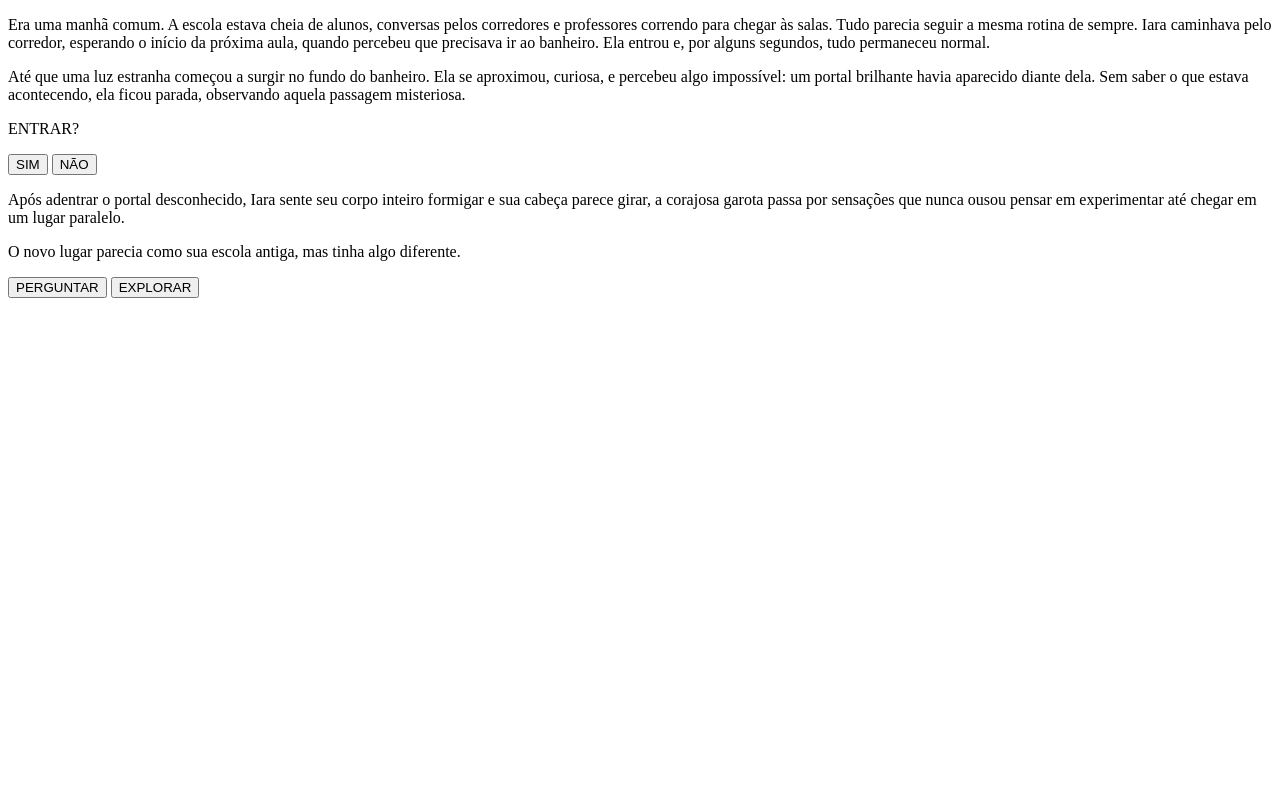
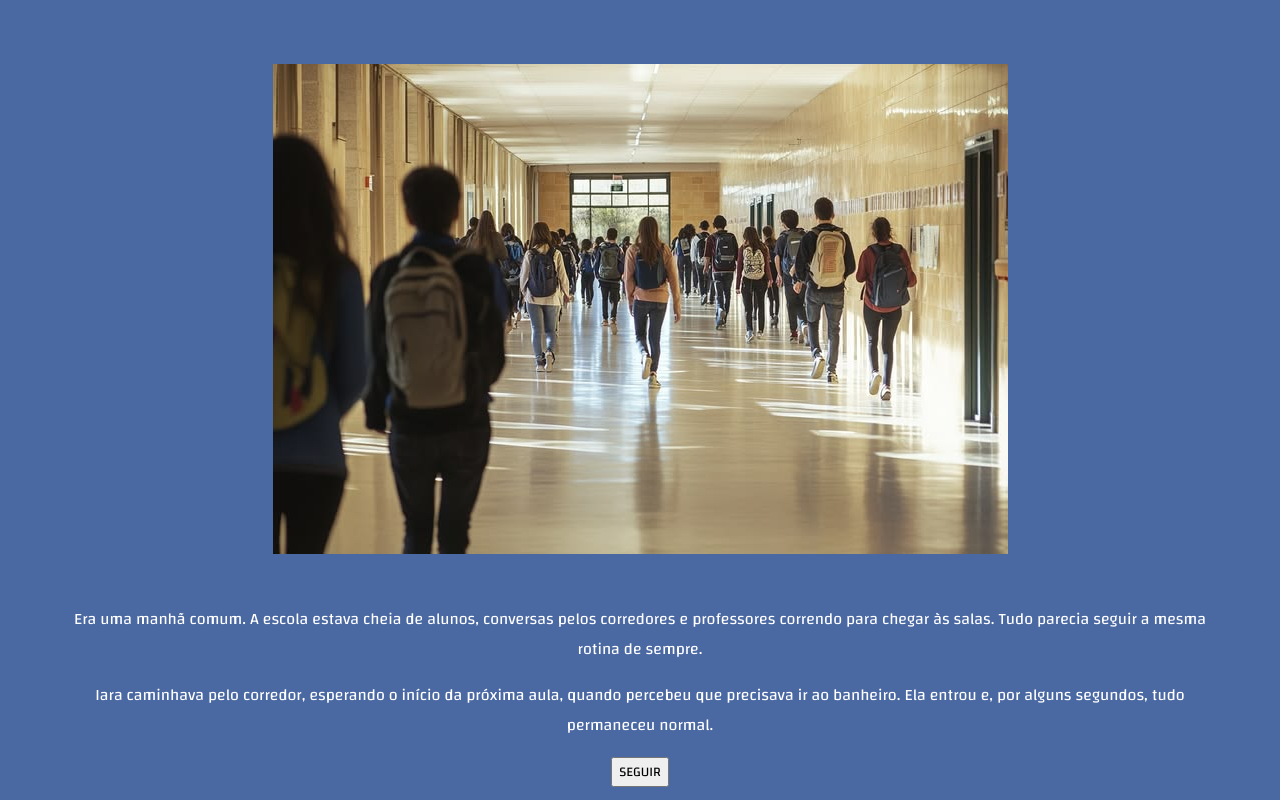
Before and after one commit to xzzrafinha/-Escola-do-Futuro---RPG, a plain HTML site: page index.html in a window 1280 px wide. Drawn offline with Linux system fonts and the light colour scheme.

Commit message:
Botões/sumiço e aparição

```diff
--- a/index.html
+++ b/index.html
@@ -3,28 +3,51 @@
 <head>
     <meta charset="UTF-8">
     <meta name="viewport" content="width=device-width, initial-scale=1.0">
+    <link rel="stylesheet" href="style.css">
+    <link rel="preconnect" href="https://fonts.googleapis.com">
+    <link rel="preconnect" href="https://fonts.gstatic.com" crossorigin>
+    <link href="https://fonts.googleapis.com/css2?family=Changa:wght@200..800&display=swap" rel="stylesheet">
     <title>ESCOLA DO FUTURO</title>
 </head>
+
 <body>
      <main>
-      <div class="banheiro id="caminho-0">
-          <p> Era uma manhã comum. A escola estava cheia de alunos, conversas pelos corredores e professores correndo para chegar às salas. Tudo parecia seguir a mesma rotina de sempre.
-            Iara caminhava pelo corredor, esperando o início da próxima aula, quando percebeu que precisava ir ao banheiro. Ela entrou e, por alguns segundos, tudo permaneceu normal. </p>
-          <P> Até que uma luz estranha começou a surgir no fundo do banheiro.
-            Ela se aproximou, curiosa, e percebeu algo impossível: um portal brilhante havia aparecido diante dela. Sem saber o que estava acontecendo, ela ficou parada, observando aquela passagem misteriosa.</P>
+
+      <div class="passo ativo" id="passo-0">
+         <img src="cenario-passo0.jpg" alt = ""
+           <p> Era uma manhã comum. A escola estava cheia de alunos, conversas pelos corredores e professores correndo para chegar às salas. Tudo parecia seguir a mesma rotina de sempre. </p>
+          <p> Iara caminhava pelo corredor, esperando o início da próxima aula, quando percebeu que precisava ir ao banheiro. Ela entrou e, por alguns segundos, tudo permaneceu normal. </p>
+            <button class="btn-proximo" data-proximo="1" >SEGUIR</button>
+      </div>
+
+      <div class="passo" id="passo-1">
+          <P> De repente, uma luz estranha começou a surgir no fundo do banheiro.</P>
+           <P>Ela se aproximou, curiosa, e percebeu algo impossível: um portal brilhante havia aparecido diante dela. Sem saber o que estava acontecendo, ela ficou parada, observando aquela passagem misteriosa.</P>
           <p> ENTRAR? </p>
-     <button class="btn-escolhas" data-escolhas="1" >SIM</button>
-     <button class="btn-escolhas" data-escolhas="2" >NÃO</button>
+            <button class="btn-proximo" data-proximo="2" >SIM</button>
+            <button class="btn-proximo" data-proximo="3" >NÃO</button>
       </div>
-       <div class="portal" id="caminho-1">
-          <p> Após adentrar o portal desconhecido, Iara sente seu corpo inteiro formigar e sua cabeça parece girar, a corajosa garota passa por sensações que nunca ousou pensar em experimentar até chegar em um lugar paralelo.</P>
+
+
+
+       <div class="passo" id="passo-2">
+          <p> Após adentrar o portal desconhecido, Iara sente seu corpo inteiro formigar e sua cabeça parece girar, a garota passa por sensações inexplicáveis até chegar em um lugar paralelo.</P>
             <p> O novo lugar parecia como sua escola antiga, mas tinha algo diferente.</p>
 
-     <button class="btn-escolhas f." data-escolhas="3" >PERGUNTAR</button>
-     <button class="btn-escolhas f." data-escolhas="4" >EXPLORAR</button>
+     <button class="btn-proximo f." data-proximo="3" >PERGUNTAR A ALGUÉM</button>
+     <button class="btn-proximo f." data-proximo="4" >VOLTAR DE ONDE VEIO</button>
+     <button class="btn-proximo f." data-proximo="5" >EXPLORAR POR CONTA PRÓPRIA</button>
+
+      </div>
+      <div class="passo" id="passo-3">
+       <p> Iara dá de ombros e vai em direção  à saída do banheiro. Quando ela achava que tinha se livrado de uma situação anormal, o portal se abre logo abaixo de seus pés.</p>
+      <P>Iara cai em queda livre para dentro do portal, seu corpo inteiro formiga e seu estômago começa a embrulhar.</p>
       </div>
 
+
+
      </main>
+     <script src="script.js"></script>
 
 
 
--- a/script.js
+++ b/script.js
@@ -0,0 +1,11 @@
+const avanca = document.querySelectorAll ('.btn-proximo');
+
+avanca.forEach(button => {
+    button.addEventListener('click', function(){
+        const atual = document.querySelector('.ativo');
+        const proximoPasso = 'passo-' + this.getAttribute ('data-proximo');
+
+        atual.classList.remove('ativo');
+        document.getElementById(proximoPasso).classList.add('ativo');
+    })
+})
--- a/style.css
+++ b/style.css
@@ -0,0 +1,36 @@
+body{
+   background-color:#4A68A2;
+   color: white;
+   font-family: "Changa", sans-serif;
+   display: flex;
+   justify-content: center;
+   align-items: center;
+   height: 800px;
+   margin: 0;
+
+}
+
+button {
+ font-family: "Changa", sans-serif;
+
+}
+
+.passo {
+   display: none;
+}
+.passo.ativo{
+   display:block;
+}
+
+main{
+   text-align: center;
+   max-width: 90%;
+
+}
+
+img {
+   max-width: 80%;
+   display:block;
+   margin: 50px auto;
+
+}
```
Also changed, not shown: cenario-passo0.jpg (added).
